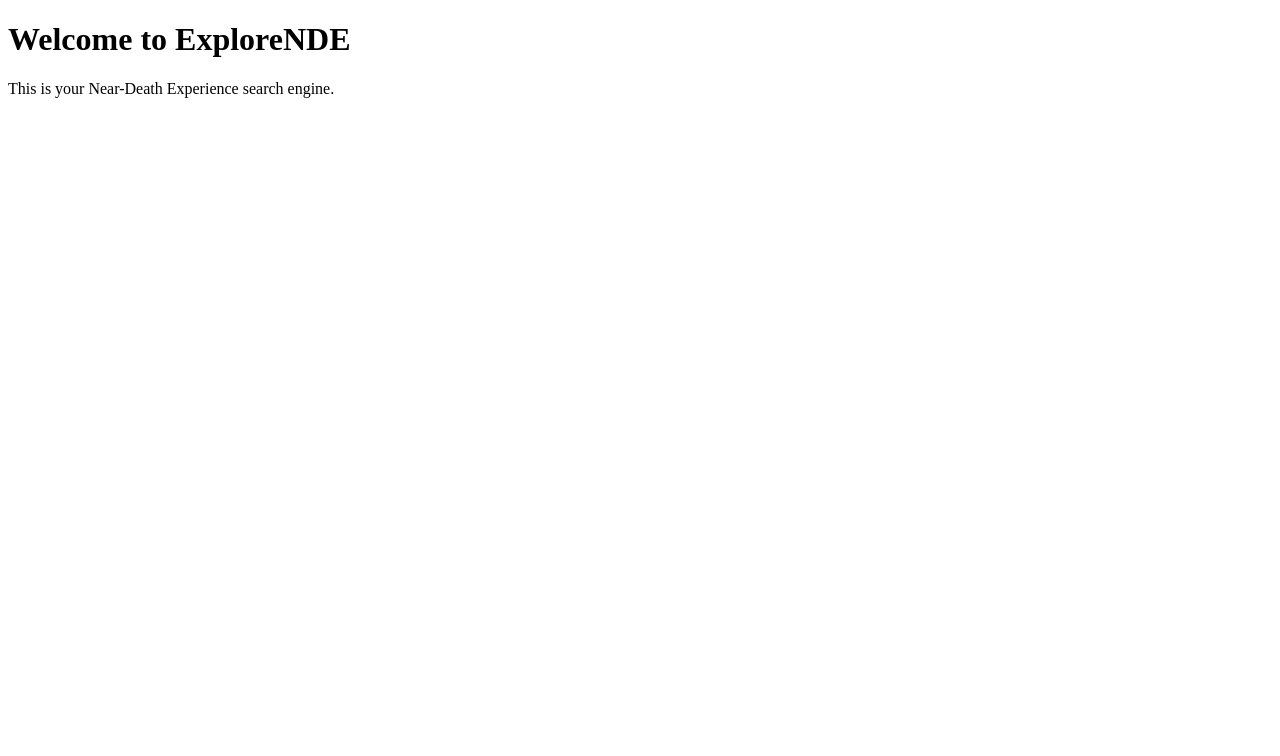
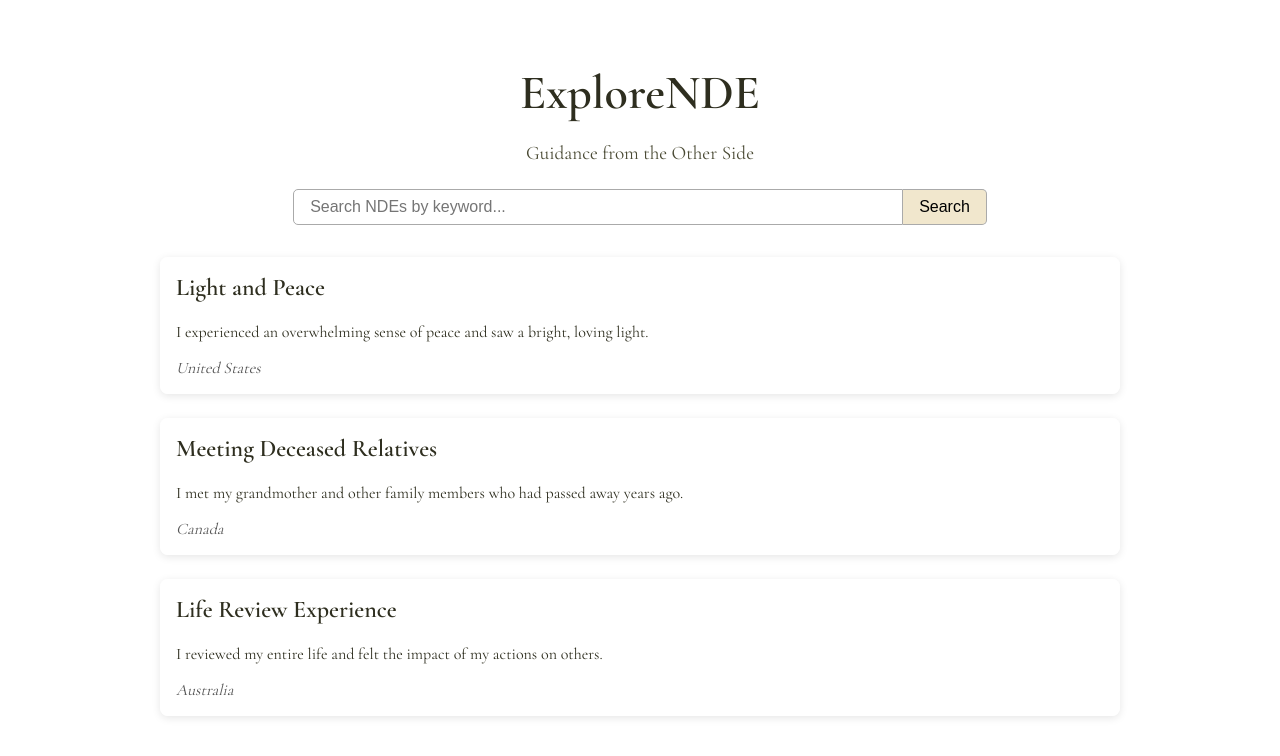
Before and after one commit to explorende/explorende, a plain HTML site: page templates/index.html in a window 1280 px wide. Drawn offline with nearby package versions, Linux system fonts and the light colour scheme.

Commit message:
Add files via upload

```diff
--- /dev/null
+++ b/static/css/style.css
@@ -0,0 +1,78 @@
+
+body {
+  margin: 0;
+  font-family: 'Cormorant Garamond', serif;
+  background: url('/static/images/parchment.jpg') repeat;
+  background-size: cover;
+  color: #2e2e1f;
+}
+
+.container {
+  max-width: 960px;
+  margin: auto;
+  padding: 2rem;
+}
+
+header {
+  text-align: center;
+  margin-bottom: 2rem;
+}
+
+h1 {
+  font-size: 3rem;
+  margin-bottom: 0.25rem;
+}
+
+.tagline {
+  font-size: 1.2rem;
+  margin-bottom: 1.5rem;
+  color: #4a4a34;
+}
+
+.search-bar {
+  display: flex;
+  justify-content: center;
+  margin-bottom: 2rem;
+}
+
+.search-bar input {
+  padding: 0.5rem 1rem;
+  font-size: 1rem;
+  width: 60%;
+  border: 1px solid #aaa;
+  border-radius: 5px 0 0 5px;
+  outline: none;
+}
+
+.search-bar button {
+  padding: 0.5rem 1rem;
+  font-size: 1rem;
+  border: 1px solid #aaa;
+  background-color: #f1e7cd;
+  border-left: none;
+  border-radius: 0 5px 5px 0;
+  cursor: pointer;
+}
+
+.results {
+  display: grid;
+  gap: 1.5rem;
+}
+
+.card {
+  background-color: rgba(255, 255, 255, 0.85);
+  padding: 1rem;
+  border-radius: 8px;
+  box-shadow: 0 2px 8px rgba(0,0,0,0.1);
+}
+
+.card h2 {
+  margin-top: 0;
+}
+
+.card .country {
+  display: block;
+  margin-top: 0.5rem;
+  font-style: italic;
+  color: #555;
+}
--- a/templates/index.html
+++ b/templates/index.html
@@ -1,11 +1,40 @@
 
 <!DOCTYPE html>
-<html>
+<html lang="en">
 <head>
-    <title>ExploreNDE</title>
+  <meta charset="UTF-8" />
+  <meta name="viewport" content="width=device-width, initial-scale=1.0"/>
+  <title>ExploreNDE</title>
+  <link rel="stylesheet" href="/static/css/style.css" />
+  <link href="https://fonts.googleapis.com/css2?family=Cormorant+Garamond:wght@400;600&display=swap" rel="stylesheet">
 </head>
 <body>
-    <h1>Welcome to ExploreNDE</h1>
-    <p>This is your Near-Death Experience search engine.</p>
+  <div class="container">
+    <header>
+      <h1>ExploreNDE</h1>
+      <p class="tagline">Guidance from the Other Side</p>
+      <form class="search-bar">
+        <input type="text" placeholder="Search NDEs by keyword..." />
+        <button type="submit">Search</button>
+      </form>
+    </header>
+    <section class="results">
+      <div class="card">
+        <h2>Light and Peace</h2>
+        <p>I experienced an overwhelming sense of peace and saw a bright, loving light.</p>
+        <span class="country">United States</span>
+      </div>
+      <div class="card">
+        <h2>Meeting Deceased Relatives</h2>
+        <p>I met my grandmother and other family members who had passed away years ago.</p>
+        <span class="country">Canada</span>
+      </div>
+      <div class="card">
+        <h2>Life Review Experience</h2>
+        <p>I reviewed my entire life and felt the impact of my actions on others.</p>
+        <span class="country">Australia</span>
+      </div>
+    </section>
+  </div>
 </body>
 </html>
```
Also changed, not shown: static/images/parchment.jpg (added).
